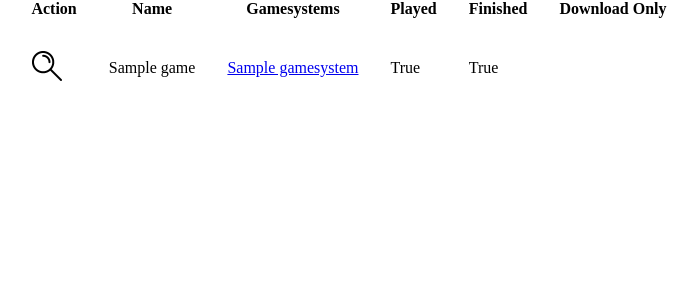
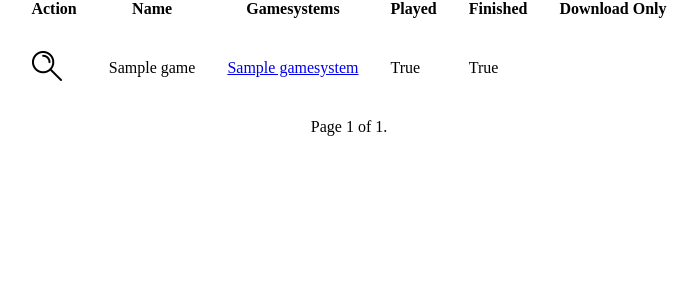
Before and after one commit to balle/py-game-collection, a Django app: page / in a window 1280 px wide. Shown: the part 201-501 px from the top of the page, without its empty margins (291-989 px from the left). Run offline with Django 3.2, Linux system fonts and the light colour scheme; tables that the repository leaves empty hold one stand-in row (values such as "Sample post").

Commit message:
pagination

```diff
--- a/gaming/static/css/style.css
+++ b/gaming/static/css/style.css
@@ -38,6 +38,11 @@ img {
         padding: 15px;
     }
 
+    .pagination {
+        text-align: center;
+        padding: 15px;
+    }
+
     footer {
         text-align: right;
     }
--- a/gaming/templates/game/list.html
+++ b/gaming/templates/game/list.html
@@ -33,5 +33,19 @@ Games
         </tr>
         {% endfor %}
     </table>
+
+    <div class="pagination">
+        {% if games.has_previous %}
+            <a href="?page=1">&laquo; first</a>
+            <a href="?page={{ games.previous_page_number }}">previous</a>
+        {% endif %}
+
+        Page {{ games.number }} of {{ games.paginator.num_pages }}.
+
+        {% if games.has_next %}
+            <a href="?page={{ games.next_page_number }}">next</a>
+            <a href="?page={{ games.paginator.num_pages }}">last &raquo;</a>
+        {% endif %}
+    </div>
     {% endif %}
 {% endblock %}
--- a/gaming/views.py
+++ b/gaming/views.py
@@ -1,5 +1,6 @@
 from http.client import HTTPResponse
 from django.shortcuts import get_object_or_404, render
+from django.core.paginator import Paginator
 from django.http import HttpResponse
 from django.views import generic
 
@@ -11,6 +12,10 @@ def index(request):
 def list_view(request, games=None):
     if games == None:
         games = Game.objects.all().order_by('name')
+
+    paginator = Paginator(games, 50)
+    page = request.GET.get('page')
+    games = paginator.get_page(page)
 
     return render(request, 'game/list.html', { 'games': games })
 
```
